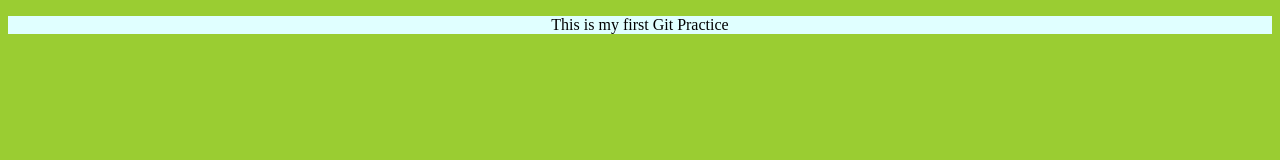
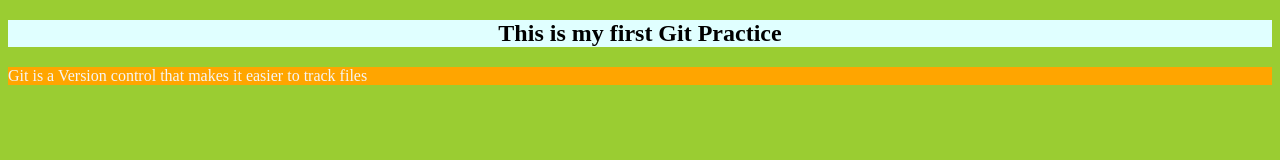
Before and after one commit to Merdra/git_practice, a plain HTML site: page index.html in a window 1280 px wide. Drawn offline with Linux system fonts and the light colour scheme.

Commit message:
changed heading and added a paragraph with bg colours

```diff
--- a/index.css
+++ b/index.css
@@ -7,3 +7,9 @@
 	background-color: lightcyan;
 	color: black;
 }
+
+.meaning{
+	text-align: left;
+	background-color: orange;
+	color: whitesmoke;
+}
--- a/index.html
+++ b/index.html
@@ -7,7 +7,8 @@
 </head>
 <body>
 
-<p class="Git">This is my first Git Practice</p>
+<h2 class="Git">This is my first Git Practice</h2>
 
+<p class="meaning">Git is a Version control that makes it easier to track files</p>
 </body>
 </html>
```
